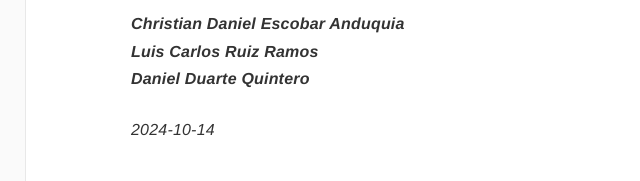
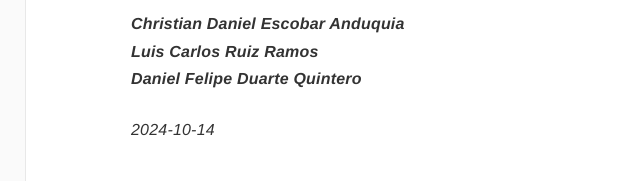
Before and after one commit to cdescobara/bookdown_Grupo1, a plain HTML site: page index.html in a window 1280 px wide. Shown: the part 187-368 px from the top of the page, 274-914 px from the left. Drawn offline with nearby package versions, Linux system fonts and the light colour scheme.

Commit message:
index.html

```diff
--- a/index.html
+++ b/index.html
@@ -170,7 +170,7 @@ code span.wa { color: #60a0b0; font-weight: bold; font-style: italic; } /* Warni
 <h1 class="title">Series de Tiempo - Volatilidad Precio Bitcoin</h1>
 <p class="author"><em><p><strong>Christian Daniel Escobar Anduquia</strong><br />
 <strong>Luis Carlos Ruiz Ramos</strong><br />
-<strong>Daniel Duarte Quintero</strong></p></em></p>
+<strong>Daniel Felipe Duarte Quintero</strong></p></em></p>
 <p class="date"><em>2024-10-14</em></p>
 </div>
 <div id="propuesta-bookdown" class="section level1 hasAnchor" style="text-align: justify" number="1">
```
